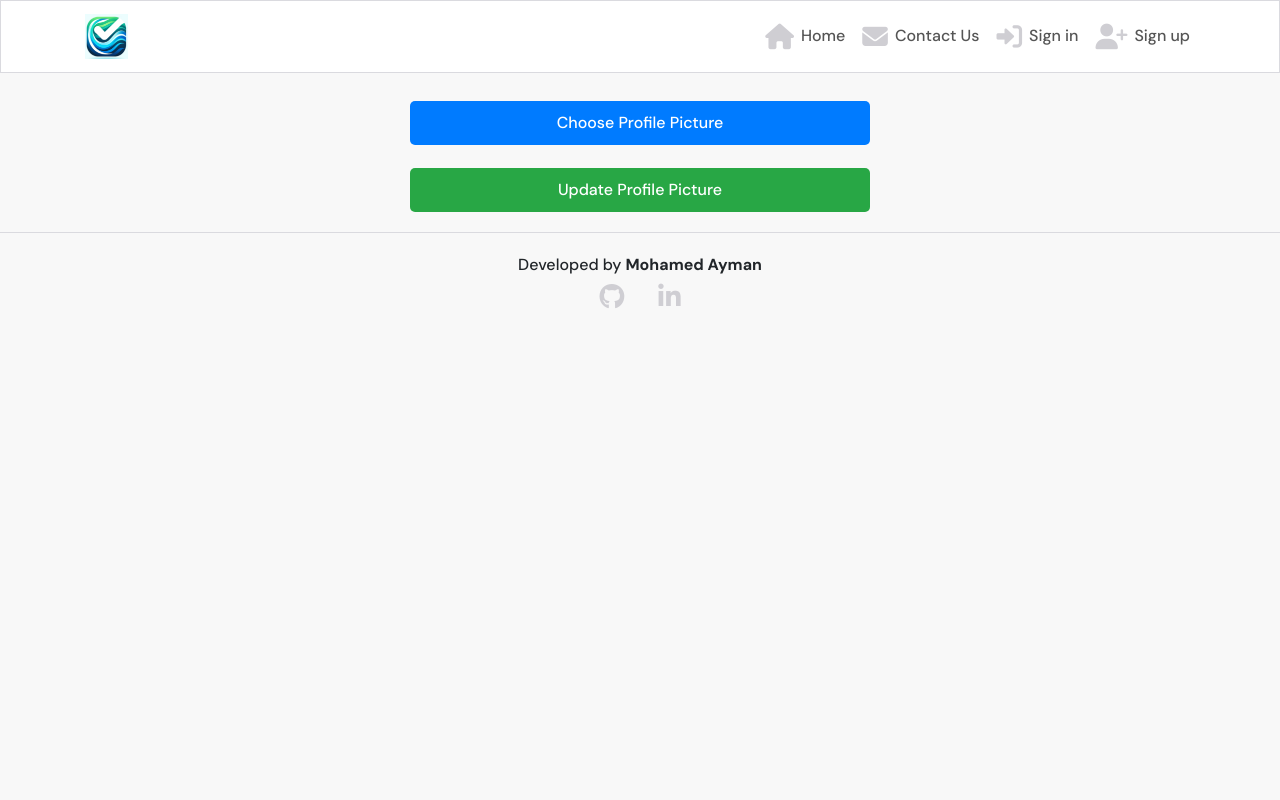
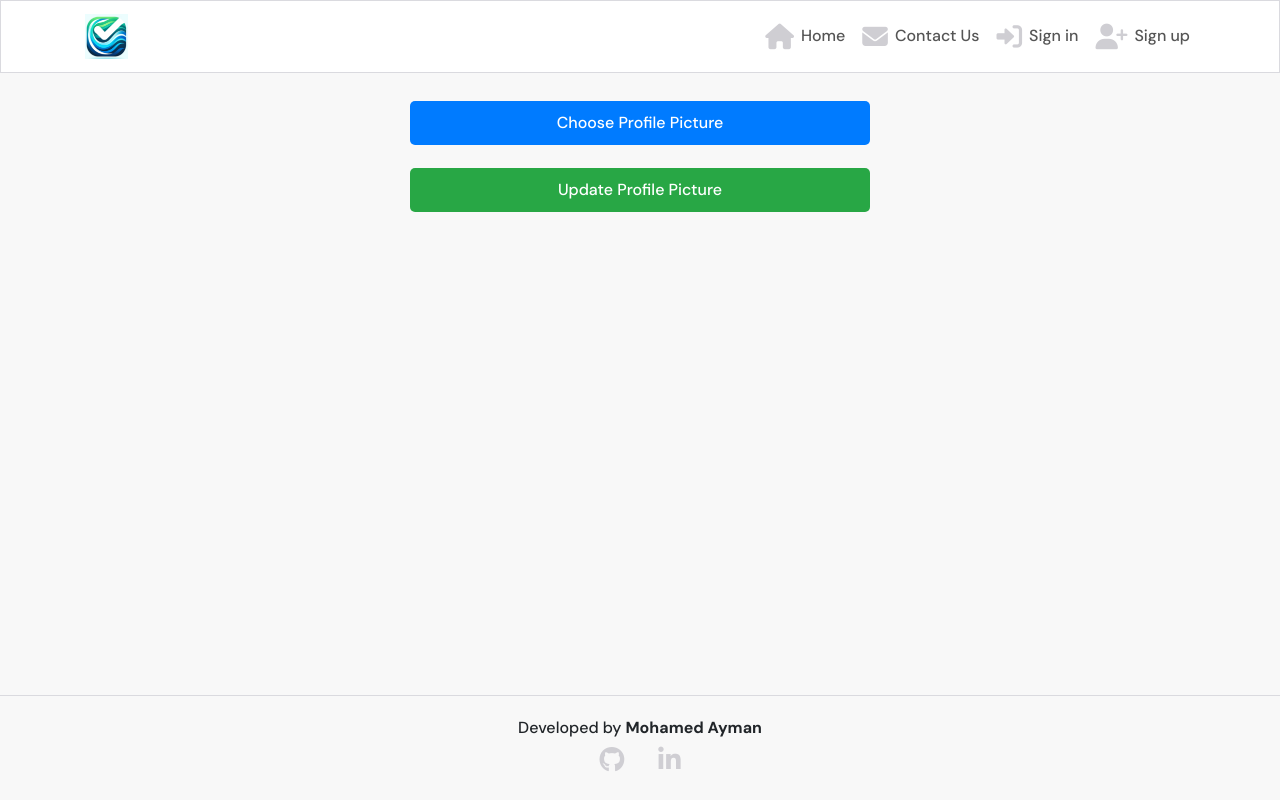
Before and after one commit to moabdelbasset/feproject5, a React (Create React App) app: page /profile/1/edit in a window 1280 px wide. Built offline with nearby package versions, Linux system fonts and the light colour scheme; no server answers.

Commit message:
changing positions in the footer.js file

```diff
--- a/src/styles/Footer.module.css
+++ b/src/styles/Footer.module.css
@@ -3,7 +3,7 @@
     padding: 20px;
     text-align: center;
     border-top: 1px solid #dadadf;
-    position: fixed;
+    position: sticky;
     z-index: 10;
     left: 0;
     bottom: 0;
@@ -27,7 +27,7 @@
   /* Media query for larger screens - you can adjust the min-width as needed */
 @media (min-width: 768px) { /* This assumes 768px is your breakpoint for larger screens */
   .Footer {
-    position: sticky; /* Fixed position for larger screens */
+    position: fixed; /* Fixed position for larger screens */
     z-index: 10;
   }
 }
```
